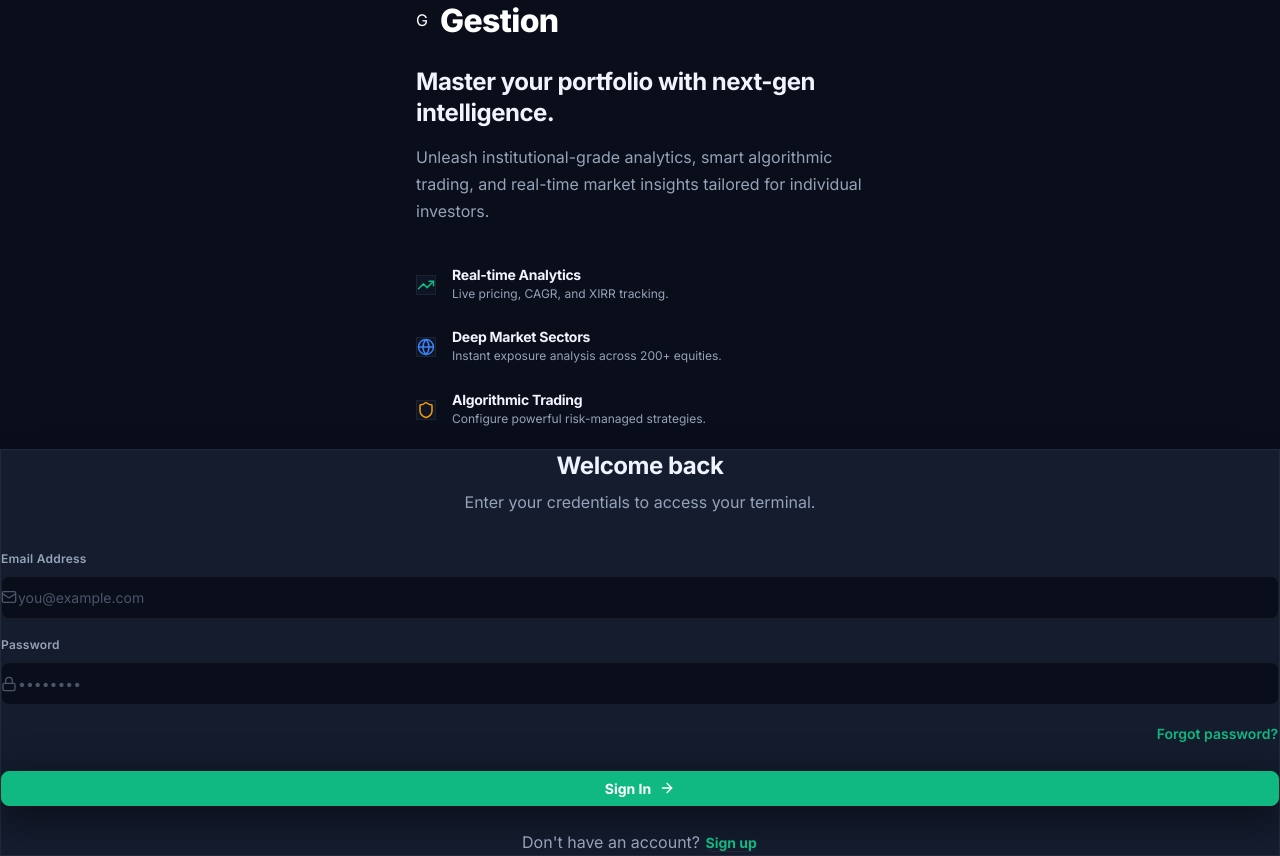
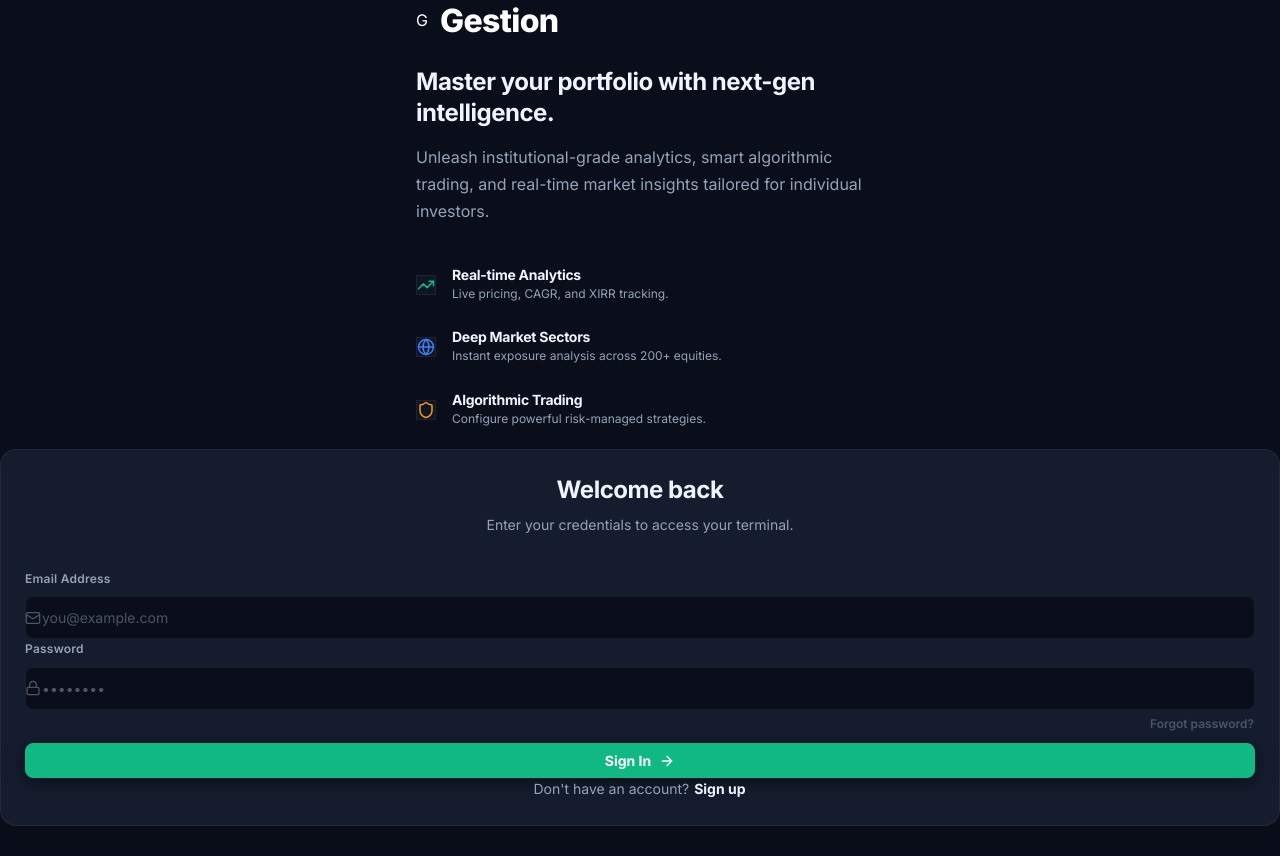
Before and after one commit to Muhammed2-h/Gestion, a React (Vite) app: page / in a window 1280 px wide. After the commit the page ends 826 px from the top, so only its background shows below. Built offline with nearby package versions, Linux system fonts and the light colour scheme.

Commit message:
style(auth): refactor login form using standard Card component

```diff
--- a/src/pages/Auth.tsx
+++ b/src/pages/Auth.tsx
@@ -1,6 +1,7 @@
 import { useState, useEffect } from 'react'
 import { useAuthStore } from '@/store/authStore'
 import { Mail, Lock, User, ArrowRight, TrendingUp, Shield, Globe, RefreshCw } from 'lucide-react'
+import { Card } from '@/components/ui/Card'
 
 export default function Auth() {
   const login = useAuthStore((s) => s.login)
@@ -84,32 +85,32 @@ export default function Auth() {
 
         {/* Right Side: Auth Form */}
         <div className="flex justify-center items-center w-full">
-          <div className={`w-full max-w-[420px] bg-bg-card border border-border rounded-2xl p-8 md:p-10 shadow-2xl ${mounted ? 'animate-fade-in' : ''}`}>
+          <Card className={`w-full max-w-[420px] p-8 md:p-10 shadow-xl ${mounted ? 'animate-fade-in' : ''}`}>
             <div className="mb-8 text-center">
-              <h2 className="m-0 mb-2 text-[1.6rem] font-bold text-primary">
+              <h2 className="m-0 mb-2 text-2xl font-bold text-primary">
                 {isLogin ? 'Welcome back' : 'Create an account'}
               </h2>
-              <p className="m-0 text-[0.85rem] text-secondary">
+              <p className="m-0 text-sm text-secondary">
                 {isLogin ? 'Enter your credentials to access your terminal.' : 'Start dominating the markets today.'}
               </p>
             </div>
 
             {error && (
-              <div className="mb-5 p-3 px-3.5 bg-loss/10 border border-loss/20 rounded-xl flex items-center gap-2.5">
+              <div className="mb-6 p-3 px-4 bg-loss/10 border border-loss/20 rounded-lg flex items-center gap-2.5">
                 <Shield size={16} className="text-loss" />
-                <span className="text-[0.8rem] text-loss font-semibold">{error}</span>
+                <span className="text-xs text-loss font-semibold">{error}</span>
               </div>
             )}
 
-            <form onSubmit={handleSubmit} className="flex flex-col gap-4">
+            <form onSubmit={handleSubmit} className="flex flex-col gap-5">
               {!isLogin && (
                 <div className="form-group mb-0">
-                  <label className="form-label text-xs font-semibold mb-1.5">Full Name</label>
+                  <label className="form-label text-xs font-semibold mb-1.5 block">Full Name</label>
                   <div className="relative flex items-center">
-                    <User size={16} className="text-muted absolute left-3.5" />
+                    <User size={16} className="text-muted absolute left-3" />
                     <input
                       type="text"
-                      className="form-input bg-bg-primary pl-10 h-11 border-border"
+                      className="form-input bg-bg-primary pl-9 h-11 border-border w-full"
                       placeholder="John Doe"
                       value={name}
                       onChange={(e) => setName(e.target.value)}
@@ -120,12 +121,12 @@ export default function Auth() {
               )}
 
               <div className="form-group mb-0">
-                <label className="form-label text-xs font-semibold mb-1.5">Email Address</label>
+                <label className="form-label text-xs font-semibold mb-1.5 block">Email Address</label>
                 <div className="relative flex items-center">
-                  <Mail size={16} className="text-muted absolute left-3.5" />
+                  <Mail size={16} className="text-muted absolute left-3" />
                   <input
                     type="email"
-                    className="form-input bg-bg-primary pl-10 h-11 border-border"
+                    className="form-input bg-bg-primary pl-9 h-11 border-border w-full"
                     placeholder="you@example.com"
                     value={email}
                     onChange={(e) => setEmail(e.target.value)}
@@ -135,12 +136,12 @@ export default function Auth() {
               </div>
 
               <div className="form-group mb-0">
-                <label className="form-label text-xs font-semibold mb-1.5">Password</label>
+                <label className="form-label text-xs font-semibold mb-1.5 block">Password</label>
                 <div className="relative flex items-center">
-                  <Lock size={16} className="text-muted absolute left-3.5" />
+                  <Lock size={16} className="text-muted absolute left-3" />
                   <input
                     type="password"
-                    className="form-input bg-bg-primary pl-10 h-11 border-border"
+                    className="form-input bg-bg-primary pl-9 h-11 border-border w-full"
                     placeholder="••••••••"
                     value={password}
                     onChange={(e) => setPassword(e.target.value)}
@@ -150,27 +151,27 @@ export default function Auth() {
               </div>
 
               {isLogin && (
-                <div className="text-right -mt-1.5">
-                  <button type="button" className="btn btn-ghost text-[0.75rem] text-accent p-0 hover:bg-transparent hover:underline">
+                <div className="text-right -mt-2">
+                  <button type="button" className="btn btn-ghost text-xs text-muted p-0 hover:bg-transparent hover:text-primary transition-colors">
                     Forgot password?
                   </button>
                 </div>
               )}
 
-              <button type="submit" className="btn btn-primary h-12 mt-2 justify-center font-bold text-base shadow-lg" disabled={loading || attempts >= 5}>
+              <button type="submit" className="btn btn-primary h-11 mt-2 justify-center font-bold text-sm shadow-md w-full" disabled={loading || attempts >= 5}>
                 {loading ? (
-                  <><RefreshCw size={16} className="animate-spin" /> Verifying...</>
+                  <><RefreshCw size={16} className="animate-spin mr-2" /> Verifying...</>
                 ) : (
-                  <>{isLogin ? 'Sign In' : 'Sign Up'} <ArrowRight size={16} /></>
+                  <>{isLogin ? 'Sign In' : 'Sign Up'} <ArrowRight size={16} className="ml-2" /></>
                 )}
               </button>
             </form>
 
-            <div className="mt-6 text-center text-[0.85rem] text-secondary">
+            <div className="mt-8 text-center text-sm text-secondary">
               {isLogin ? "Don't have an account? " : 'Already have an account? '}
               <button
                 type="button"
-                className="btn btn-ghost text-accent p-0 font-bold border-b border-transparent hover:bg-transparent hover:underline"
+                className="btn btn-ghost text-primary p-0 font-bold hover:bg-transparent hover:underline"
                 onClick={() => {
                   setIsLogin(!isLogin)
                   setError('')
@@ -179,7 +180,7 @@ export default function Auth() {
                 {isLogin ? 'Sign up' : 'Sign in'}
               </button>
             </div>
-          </div>
+          </Card>
         </div>
       </div>
     </div>
```
